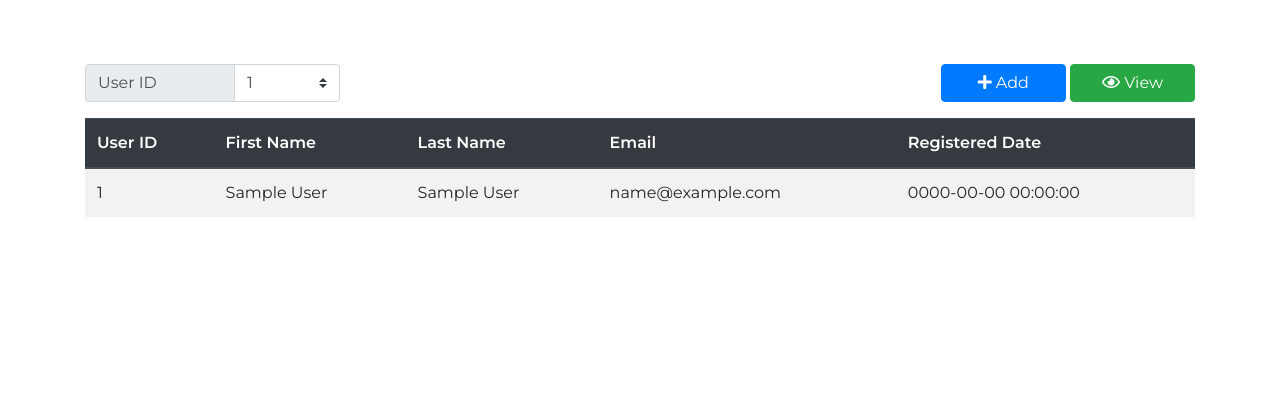
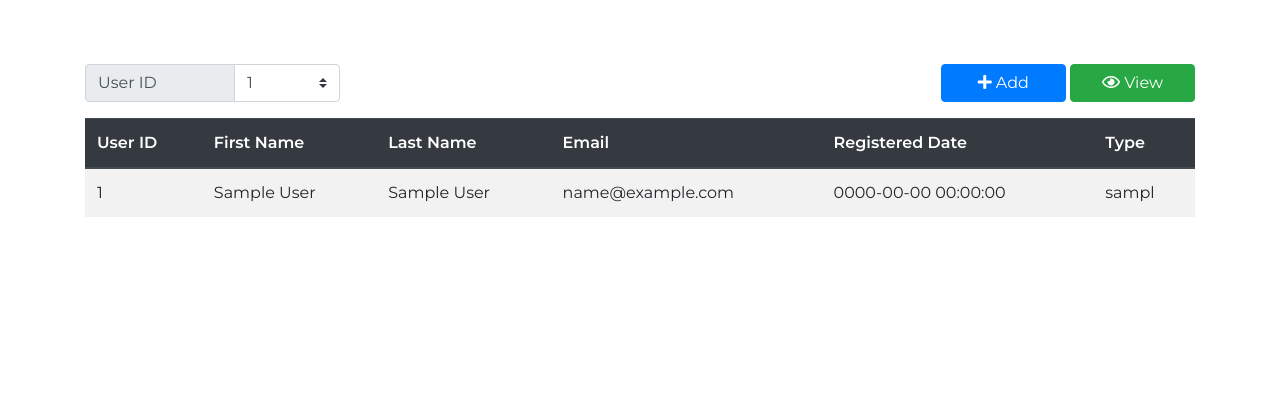
Before and after one commit to adingal/inventory_management_system, a PHP site: page /users/index.php in a window 1280 px wide. Shown: the part 80-481 px from the top of the page. Run offline with PHP 8.4, Linux system fonts and the light colour scheme; the visitor is signed in with stand-in values (Sample User, id 1); some libraries are stand-ins or nearby versions.

Commit message:
Add user type on users index page table

```diff
--- a/public/users/index.php
+++ b/public/users/index.php
@@ -49,6 +49,7 @@
                                 <th>Last Name</th>
                                 <th>Email</th>
                                 <th>Registered Date</th>
+                                <th>Type</th>
                             </tr>
                         </thead>
                         <tbody>
@@ -59,6 +60,7 @@
                                     <td><?php echo h($user['last_name']); ?></td>
                                     <td><?php echo h($user['email']); ?></td>
                                     <td><?php echo h($user['registered_date']); ?></td>
+                                    <td><?php echo h($user['user_type']); ?></td>
                                 </tr>
                             <?php } ?>
                         </tbody>
```
